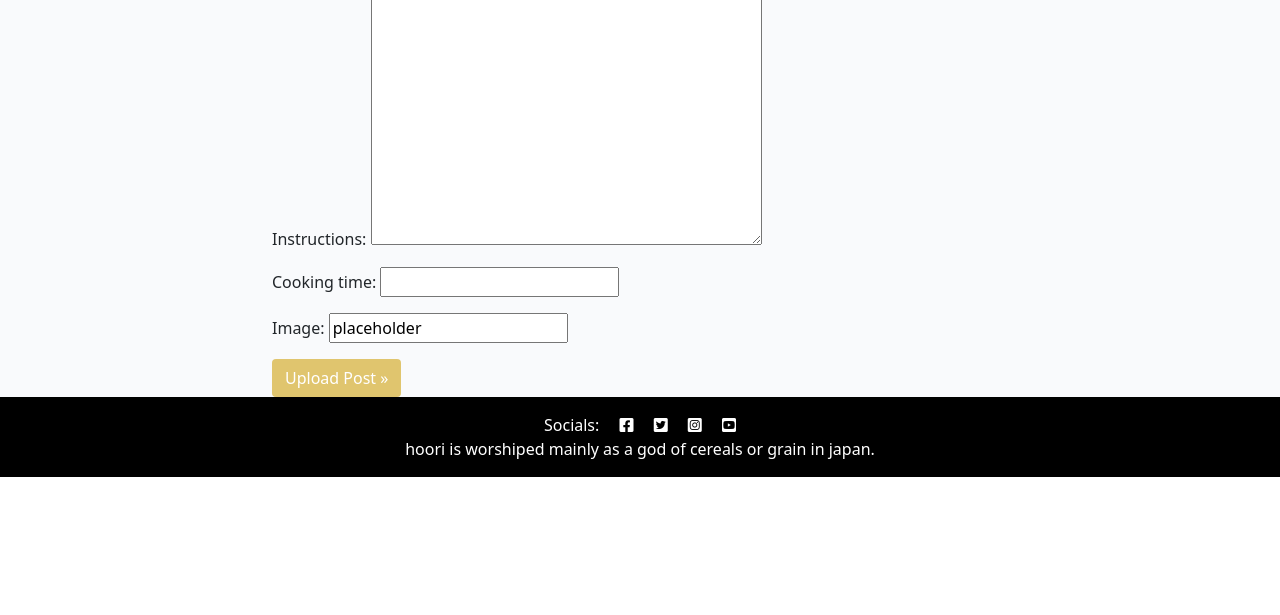
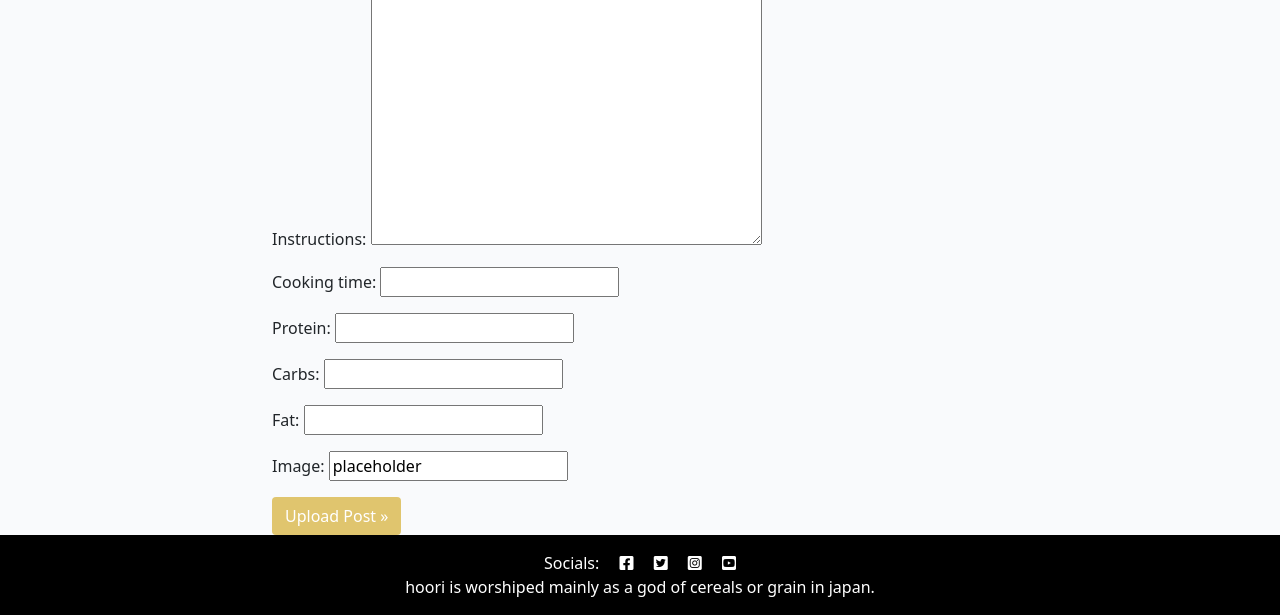
Before and after one commit to redbasel/wellness_recipes_p4, a Django app: page /post/new/ in a window 1280 px wide. Shown: the part 745-1360 px from the top of the page. Before the commit the page ends 1222 px from the top, so only its background shows below. Run offline with Django 3.2, Linux system fonts and the light colour scheme; some libraries are stand-ins or nearby versions.

Commit message:
added protein, carbs, fat to the recipe form

```diff
--- a/hoori_recipes/models.py
+++ b/hoori_recipes/models.py
@@ -27,6 +27,10 @@ class Post(models.Model):
     cooking_time = models.IntegerField(null=True)
     #Image url trial
     #featured_image_url = models.URLField(blank=True)
+    #macros
+    protein = models.IntegerField(null=True)
+    carbs = models.IntegerField(null=True)
+    fat = models.IntegerField(null=True)
 
 
  # trial post creation redirect, post_detail refers to post_detail.html. we use slug instead of pk because slug is already defined and will crash with slug oterwise.
--- a/hoori_recipes/views.py
+++ b/hoori_recipes/views.py
@@ -90,7 +90,7 @@ class PostLike(View):
 
 class PostCreateView(CreateView):
     model = Post
-    fields = ['title', 'content', 'ingredients', 'instructions', 'cooking_time', 'featured_image' ]
+    fields = ['title', 'content', 'ingredients', 'instructions', 'cooking_time', 'protein' ,'carbs', 'fat' ,'featured_image' ]
     template_name = 'post_form.html'
 
     def form_valid(self, form):
--- a/templates/index.html
+++ b/templates/index.html
@@ -9,7 +9,7 @@
                 <div class="col-md-12">
                     <div class="text-center">
                         <h1 class="text-center brand">hoori.</h1>
-                        <h2 class="text-light">Find detailed recipes with macros</h2>
+                        <h2 class="diplay-6 text-light">Find detailed recipes with macros</h2>
                         <hr>
                         {% if user.is_authenticated %}
                         <p class="lead text-light"> Welcome back {{ user | title }}</p>
```
Also changed, not shown: readme.md.
